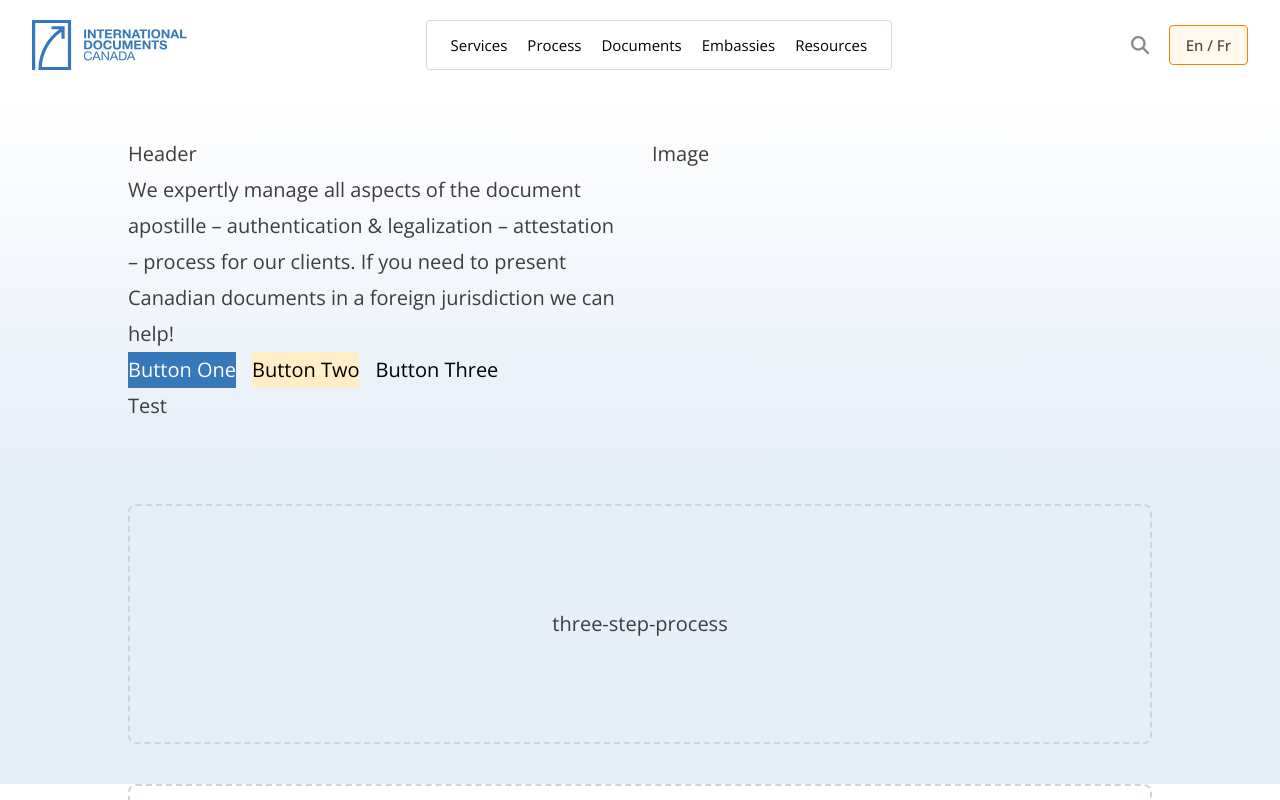
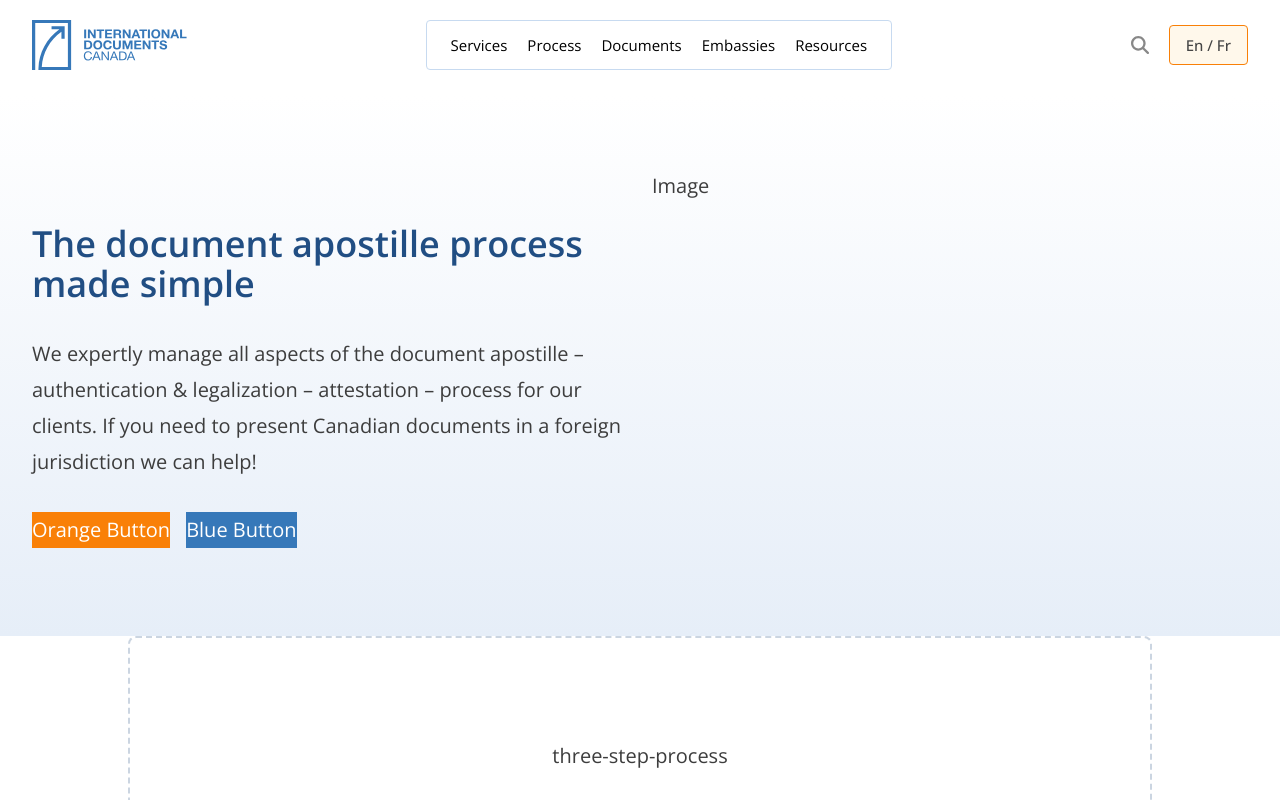
Before and after one commit to troychaplin/idc-prototypes, a Next.js app: page / in a window 1280 px wide. Shown: the top 800 px of the page. Built offline with nearby package versions, Linux system fonts and the light colour scheme.

Commit message:
finish: first pass on hero banner

```diff
--- a/app/page.tsx
+++ b/app/page.tsx
@@ -1,8 +1,8 @@
 import { Main } from "@/components/Main";
 import { Section } from "@/components/Section";
 import { Placeholder } from "@/components/Placeholder";
-import { SiteHeader } from "@/blocks/SiteHeader";
-import { Hero } from "@/components/Hero";
+import { SiteHeader } from "@/blocks/templates/SiteHeader";
+import { HeroDocApostille } from "@/blocks/hero-banners/HeroDocApostille";
 
 export default function Home() {
   return (
@@ -10,27 +10,18 @@ export default function Home() {
       <SiteHeader />
 
       <Main>
-        <Section maxWidth="4xl">
-          <Section as="div" bgType="blue" hasGradient notConstrained>
-            <Hero>
-              <Hero.Content>
-                <p>Test</p>
-              </Hero.Content>
-              <Hero.Image>
-                <p>Image</p>
-              </Hero.Image>
-            </Hero>
-          </Section>
+        <Section maxWidth="5xl">
+          <HeroDocApostille />
 
-          <Section as="div" maxWidth="5xl" bgType="blue" notConstrained>
+          <Section as="div" notConstrained>
             <Placeholder name="three-step-process" />
           </Section>
 
-          <Section as="div" maxWidth="5xl" bgType="white" notConstrained>
+          <Section as="div" bgType="white" notConstrained>
             <Placeholder name="three-step-process" />
           </Section>
 
-          <Section as="div" maxWidth="5xl" bgType="blue" notConstrained>
+          <Section as="div" bgType="blue" notConstrained>
             <Placeholder name="three-step-process" />
           </Section>
 
--- /dev/null
+++ b/blocks/hero-banners/HeroDocApostille.tsx
@@ -0,0 +1,30 @@
+"use client";
+import React from "react";
+import { Section } from "@/components/Section";
+import { Hero } from "@/components/Hero";
+import { ButtonGroup } from "@/components/ButtonGroup";
+import { Button } from "@/components/Button";
+
+export const HeroDocApostille = () => {
+  return (
+    <Section as="div" bgType="blue" hasGradient notConstrained>
+      <Hero addSpace>
+        <Hero.Content header="The document apostille process made simple">
+          <p>
+            We expertly manage all aspects of the document apostille &ndash;
+            authentication & legalization &ndash; attestation &ndash; process
+            for our clients. If you need to present Canadian documents in a
+            foreign jurisdiction we can help!
+          </p>
+          <ButtonGroup>
+            <Button color="orange" label="Orange Button" />
+            <Button label="Blue Button" />
+          </ButtonGroup>
+        </Hero.Content>
+        <Hero.Image>
+          <p>Image</p>
+        </Hero.Image>
+      </Hero>
+    </Section>
+  );
+};
--- a/components/Button/index.tsx
+++ b/components/Button/index.tsx
@@ -1,41 +1,67 @@
-import { idcBlueBg } from '../../utils/colorClasses'
+import { idcBlueBg } from "../../utils/colorClasses";
 
-type BgColorKeys = keyof typeof idcBlueBg
+type BgColorKeys = keyof typeof idcBlueBg;
 
 export interface ButtonProps {
-  color?: 'blue' | 'orange'
-  colorStrength?: BgColorKeys
-  textColor?: 'light' | 'dark'
-  label: string
-  type?: 'button' | 'submit' | 'reset'
-  size?: 'sm' | 'md' | 'lg'
-  isOutline?: boolean
-  onClick?: () => void
+  color?: "blue" | "orange" | "white";
+  colorStrength?: BgColorKeys;
+  textColor?: "light" | "dark";
+  label: string;
+  type?: "button" | "submit" | "reset";
+  size?: "sm" | "md" | "lg";
+  isOutline?: boolean;
+  onClick?: () => void;
 }
 
 export const Button = ({
-  color = 'blue',
+  color = "blue",
   colorStrength = 500,
-  textColor = 'light',
+  textColor = "light",
   label,
-  type = 'button',
-  size = 'md',
+  type = "button",
+  size = "md",
   isOutline = false,
   ...props
 }: ButtonProps) => {
+  let buttonColor = "";
+  switch (color) {
+    case "blue":
+      buttonColor = isOutline
+        ? `border-idc-blue-${String(colorStrength)}`
+        : `bg-idc-blue-${String(colorStrength)}`;
+      break;
+    case "orange":
+      buttonColor = isOutline
+        ? `border-idc-orange-${String(colorStrength)}`
+        : `bg-idc-orange-${String(colorStrength)}`;
+      break;
+    case "white":
+      buttonColor = isOutline ? `border-white` : `bg-white`;
+      break;
+    default:
+      buttonColor = isOutline
+        ? `border-idc-blue-${String(colorStrength)}`
+        : `bg-idc-blue-${String(colorStrength)}`;
+      break;
+  }
+
+  const textStyles = textColor === "light" ? "text-white" : "text-black";
   const buttonStyles = isOutline
-    ? `idc-button--outline border-idc-${color}-${String(colorStrength)}`
-    : `idc-button--solid bg-idc-${color}-${String(colorStrength)}`
-
-  const textStyles = textColor === 'light' ? 'text-white' : 'text-black'
+    ? `idc-button--outline ${buttonColor}`
+    : `idc-button--solid ${buttonColor}`;
 
   return (
     <button
       type={type}
-      className={['idc-button', `idc-button--${size}`, buttonStyles, textStyles].join(' ')}
+      className={[
+        "idc-button",
+        `idc-button--${size}`,
+        buttonStyles,
+        textStyles,
+      ].join(" ")}
       {...props}
     >
       {label}
     </button>
-  )
-}
+  );
+};
--- a/components/Button/styles.css
+++ b/components/Button/styles.css
@@ -1,5 +1,5 @@
 .idc-button {
-  @apply inline-block px-5 py-2.5 text-base font-semibold rounded-md cursor-pointer;
+  @apply inline-block px-5 py-3 text-base font-semibold rounded-md cursor-pointer;
 }
 
 .idc-button--outline {
--- a/components/Hero/content.tsx
+++ b/components/Hero/content.tsx
@@ -1,37 +1,14 @@
 import React from "react";
-import { ButtonGroup } from "../ButtonGroup";
-import { Button } from "../Button";
 
 export interface HeroContentProps {
   children: React.ReactNode;
+  header: string;
 }
 
-export const HeroContent = ({ children }: HeroContentProps) => {
+export const HeroContent = ({ children, header }: HeroContentProps) => {
   return (
-    <div>
-      <h2>Header</h2>
-      <p>
-        We expertly manage all aspects of the document apostille &ndash;
-        authentication & legalization &ndash; attestation &ndash; process for
-        our clients. If you need to present Canadian documents in a foreign
-        jurisdiction we can help!
-      </p>
-      <ButtonGroup>
-        <Button label="Button One" />
-        <Button
-          color="orange"
-          colorStrength={100}
-          label="Button Two"
-          textColor="dark"
-        />
-        <Button
-          color="blue"
-          colorStrength={300}
-          isOutline
-          label="Button Three"
-          textColor="dark"
-        />
-      </ButtonGroup>
+    <div className="space-y-5 ui-prose-first-last md:space-y-8">
+      <h2 className="text-idc-blue-700">{header}</h2>
       {children}
     </div>
   );
--- a/components/Hero/image.tsx
+++ b/components/Hero/image.tsx
@@ -5,7 +5,7 @@ export interface HeroImageProps {
 }
 
 export const HeroImage = ({ children }: HeroImageProps) => {
-  return <div>{children}</div>;
+  return <div className="not-prose">{children}</div>;
 };
 
 HeroImage.displayName = "Hero.Content";
--- a/components/Hero/index.tsx
+++ b/components/Hero/index.tsx
@@ -1,23 +1,14 @@
-import { uiMaxWidth } from "../../utils/propClasses";
 import { HeroContent } from "./content";
 import { HeroImage } from "./image";
 
-type MaxWidthKeys = keyof typeof uiMaxWidth;
-
 export interface HeroProps {
   children?: React.ReactNode;
-  maxWidth?: MaxWidthKeys;
-  gap?: number;
+  addSpace?: boolean;
 }
 
-export const HeroContainer = ({ children, maxWidth = "5xl" }: HeroProps) => {
-  return (
-    <div
-      className={`not-prose ui-item-spacing ${uiMaxWidth[maxWidth]} mx-auto grid md:grid-cols-2 gap-6`}
-    >
-      {children}
-    </div>
-  );
+export const HeroContainer = ({ children, addSpace = false }: HeroProps) => {
+  const space = addSpace ? "md:mt-8 md:mb-12" : "";
+  return <div className={`grid gap-6 md:grid-cols-2 ${space}`}>{children}</div>;
 };
 
 export const Hero = Object.assign(HeroContainer, {
--- a/styles/spacing.css
+++ b/styles/spacing.css
@@ -25,8 +25,14 @@
   @apply pt-0 mt-0;
 }
 
-/* Global Classes */
+/* Prose Classes */
 
-.ui-item-spacing > * + * {
-  @apply mt-10;
+.ui-prose-first-last > *:first-child,
+.ui-zero-first-last > *:first-child {
+  @apply !mt-0;
 }
+
+.ui-prose-first-last > *:last-child,
+.ui-zero-first-last > *:last-child {
+  @apply !mb-0;
+}
```
Also changed, not shown: blocks/templates/SiteHeader.tsx (renamed from blocks/SiteHeader.tsx).
